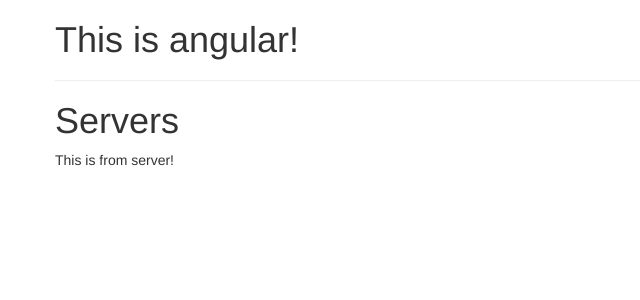
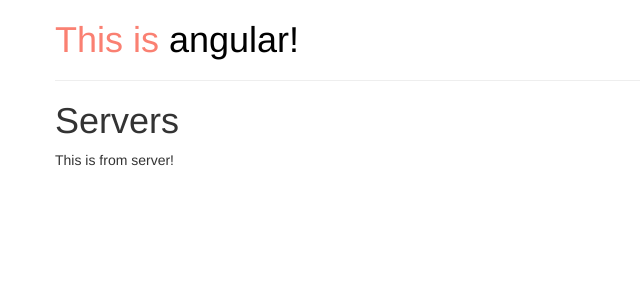
Before and after one commit to Sam44323/Angular-Normal-Starts, an Angular app: page / in a window 1280 px wide. Shown: the top 300 px of the page, without its empty margins (0-640 px from the left). Built offline with nearby package versions, Linux system fonts and the light colour scheme.

Commit message:
update: updated content for app and added styles to them

```diff
--- a/src/app/app.component.html
+++ b/src/app/app.component.html
@@ -1,7 +1,7 @@
 <div class="container">
   <div class="row">
     <div class="col-xl-12">
-      <h1>This is angular!</h1>
+      <h1>This is <span>angular!</span></h1>
       <hr />
       <app-servers></app-servers>
     </div>
--- a/src/app/app.component.scss
+++ b/src/app/app.component.scss
@@ -0,0 +1,6 @@
+h1 {
+  color: salmon;
+  span {
+    color: black;
+  }
+}
```
